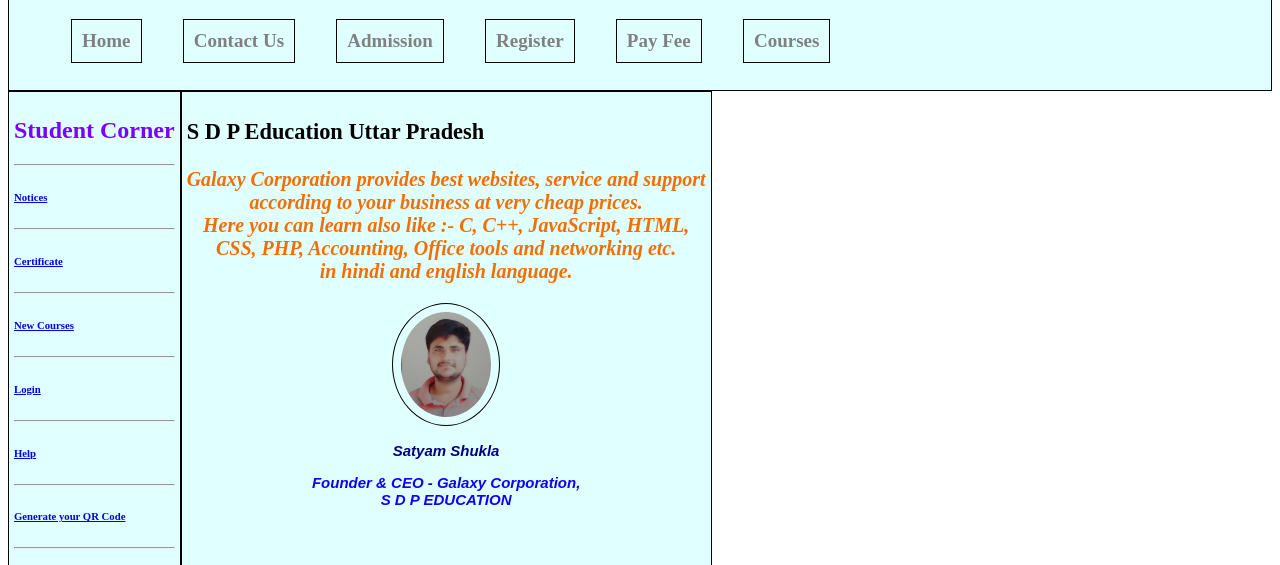
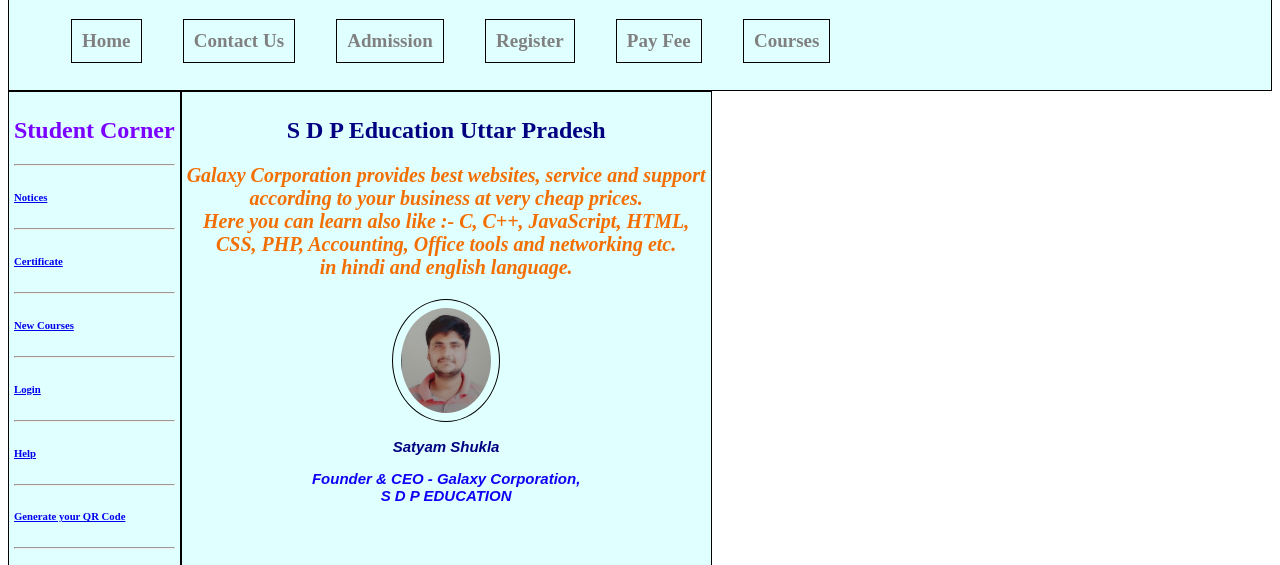
Before and after one commit to Spdeducation-1/S, a plain HTML site: page index.html in a window 1280 px wide. Shown: the part 235-800 px from the top of the page. Drawn offline with nearby package versions, Linux system fonts and the light colour scheme.

Commit message:
Update index.html

```diff
--- a/index.html
+++ b/index.html
@@ -76,7 +76,7 @@
 
      </div>
     <div class="container5">
-       <h3>S D P Education Uttar Pradesh</h3>
+       <h2>S D P Education Uttar Pradesh</h2>
        <p class="wrt">
            Galaxy Corporation provides best websites, service and support<br> according to your business at very cheap prices.<br>
            Here you can learn also like :- C, C++, JavaScript, HTML, <br> CSS, PHP, Accounting, Office tools and networking etc.<br> in hindi and english language.
```
